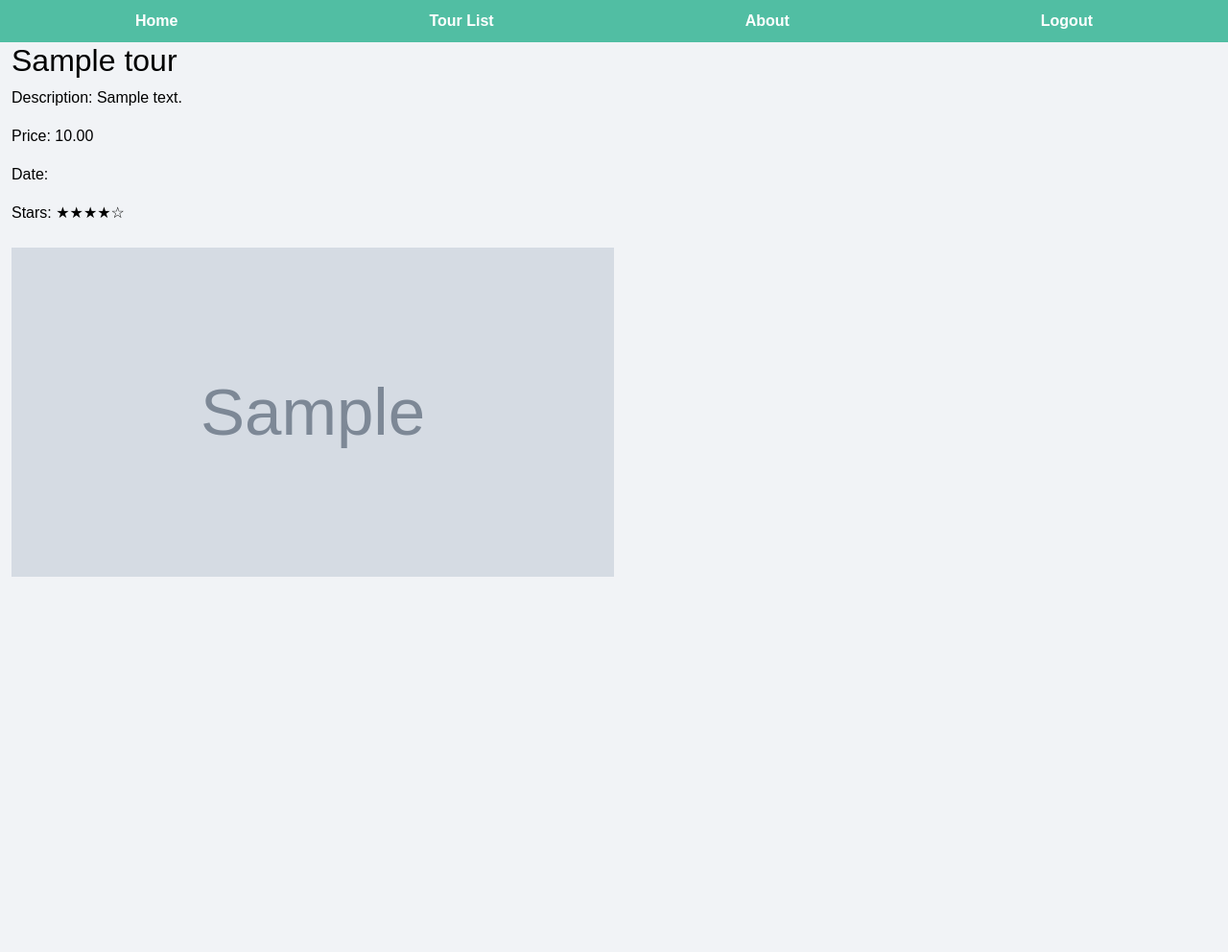
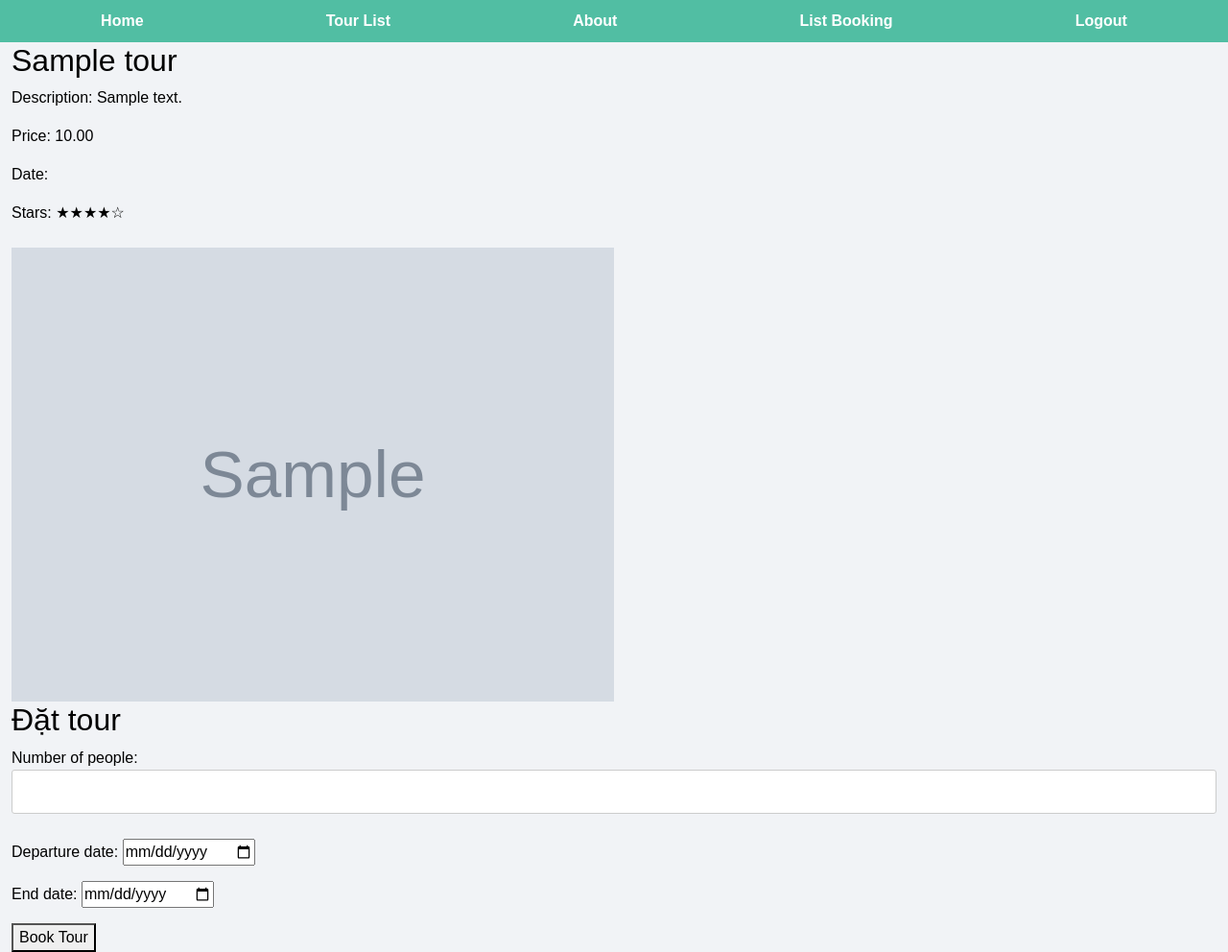
Before and after one commit to awesome-academy/python_hcm_naitei5_bms, a Django app: page /tour_booking/tour/1 in a window 1280 px wide. Shown: the whole page at 96% size. Before the commit the page ends 601 px from the top, so only its background shows below. Run offline with Django 4.2, Linux system fonts and the light colour scheme; a user stored in the database is signed in; tables that the repository leaves empty hold one stand-in row (values such as "Sample post"); grey boxes marked "Sample" are stand-in pictures; some libraries are stand-ins or nearby versions.

Commit message:
Đặt tour và xem danh sách đặt tour

```diff
--- a/Tour_Booking/tour_booking/forms.py
+++ b/Tour_Booking/tour_booking/forms.py
@@ -1,5 +1,7 @@
 from django import forms
 from django.utils.translation import gettext_lazy as _
+from .models import Booking
+from django.utils import timezone
 
 class TourSearchForm(forms.Form):
     query = forms.CharField(label=_('key search'), max_length=100, required=False)
@@ -8,3 +10,21 @@ class TourSearchForm(forms.Form):
     start_date = forms.DateField(label=_('Start day'), required=False)
     end_date = forms.DateField(label=_('End day'), required=False)
     location = forms.CharField(label=_('Address'), max_length=100, required=False)
+
+class BookingForm(forms.ModelForm):
+    class Meta:
+        model = Booking
+        fields = ['number_of_people', 'departure_date', 'end_date']
+        widgets = {
+            'departure_date': forms.DateInput(attrs={'type': 'date'}),
+            'end_date': forms.DateInput(attrs={'type': 'date'}),
+        }
+
+    def clean_departure_date(self):
+        departure_date = self.cleaned_data['departure_date']
+        current_date = timezone.localtime(timezone.now()).date()
+
+        if departure_date <= current_date:
+            raise forms.ValidationError("Ngày khởi hành phải lớn hơn ngày hiện tại.")
+
+        return departure_date
--- a/Tour_Booking/tour_booking/models.py
+++ b/Tour_Booking/tour_booking/models.py
@@ -1,5 +1,7 @@
 from django.db import models
 from django.urls import reverse
+from django.utils import timezone
+from django.core.exceptions import ValidationError
 
 class User(models.Model):
     id = models.BigAutoField(primary_key=True)
@@ -63,13 +65,26 @@ class Image(models.Model):
         return f"Image {self.id} for Tour {self.tour.name}"
 
 class Booking(models.Model):
-    #user = models.ForeignKey(User, on_delete=models.CASCADE)
-    #tour = models.ForeignKey(Tour, on_delete=models.CASCADE)
+    STATUS_CHOICES = (
+        ('Pending', 'Pending'),
+        ('Confirmed', 'Confirmed'),
+        ('Cancelled', 'Cancelled'),
+    )
+
+    user = models.ForeignKey(User, on_delete=models.CASCADE)
+    tour = models.ForeignKey(Tour, on_delete=models.CASCADE)
     status = models.CharField(max_length=255)
     created_at = models.DateTimeField(auto_now_add= True)
     price = models.DecimalField(max_digits=10, decimal_places=2)
     number_of_people = models.CharField(max_length=255)
     departure_date = models.DateTimeField()
+    end_date = models.DateField()
+
+    def clean(self):
+        current_date = timezone.now().date()
+
+        if self.departure_date <= current_date:
+            raise ValidationError("Ngày khởi hành phải lớn hơn ngày hiện tại.")
 
     def __str__(self):
         return f"{self.user.username} - {self.tour.name} - {self.status}"
--- a/Tour_Booking/tour_booking/static/css/style.css
+++ b/Tour_Booking/tour_booking/static/css/style.css
@@ -106,3 +106,9 @@ color: #429d87;
 .nav_ul {
 padding: 0px;
 }
+
+.pending-booking {
+  background-color: yellow;
+  font-weight: bold;
+  border: 1px solid rgb(5, 5, 5);
+}
--- a/Tour_Booking/tour_booking/templates/navbar.html
+++ b/Tour_Booking/tour_booking/templates/navbar.html
@@ -4,6 +4,7 @@
   <li><a href="{% url 'search' %}">{% trans "Tour List" %}</a></li>
   <li><a href="{% url 'index' %}">{% trans "About" %}</a></li>
   {% if user.is_authenticated %}
+  <li><a href="{% url 'list-bookings' %}">{% trans "List Booking" %}</a></li>
   <li><a href="{% url 'logout' %}">{% trans "Logout" %}</a></li>
   {% else %}
   <li><a href="{% url 'login' %}">{% trans "Login" %}</a></li>
--- a/Tour_Booking/tour_booking/templates/tour_booking/tour_detail.html
+++ b/Tour_Booking/tour_booking/templates/tour_booking/tour_detail.html
@@ -10,4 +10,13 @@
   {% for image in tour.image_set.all %}
     <img src="{{ image.image.url }}" alt="Tour Image" class="mt-2" width="50%" height="50%">
   {% endfor %}
+  <h2>Đặt tour</h2>
+  {% if error_message %}
+    <p style="color: red;">{{ error_message }}</p>
+  {% endif %}
+  <form method="post">
+    {% csrf_token %}
+    {{ form.as_p }}
+    <button type="submit">{% trans "Book Tour" %}</button>
+  </form>
 {% endblock %}
--- a/Tour_Booking/tour_booking/urls.py
+++ b/Tour_Booking/tour_booking/urls.py
@@ -8,4 +8,5 @@ urlpatterns = [
     path('login/', views.login_view, name='login'),
     path('logout/', views.logout_view, name='logout'),
     path('search/', views.search_view, name='search'),
+    path('bookings/', views.list_bookings, name='list-bookings'),
 ]
--- a/Tour_Booking/tour_booking/views.py
+++ b/Tour_Booking/tour_booking/views.py
@@ -1,11 +1,13 @@
 from django.shortcuts import render, redirect
 from django.utils.translation import gettext
 from django.views import generic
-from .models import Tour
+from .models import Tour, Booking
 from django.contrib.auth import authenticate, login, logout
+from django.contrib.auth.decorators import login_required
 from django.db.models import Q
-from .models import Tour
-from .forms import TourSearchForm
+from django.urls import reverse
+from .forms import TourSearchForm,BookingForm
+
 # Create your views here.
 def index(request):
     context = {"title": gettext("Home Page")}
@@ -14,10 +16,6 @@ def index(request):
 
 class TourListView(generic.ListView):
     model = Tour
-
-class TourDetailView(generic.DetailView):
-    model = Tour
-
 
 
 def login_view(request):
@@ -69,3 +67,38 @@ def search_view(request):
         'form': form,
     }
     return render(request, 'tour_booking/tour_list.html', context)
+
+# Tour_Detail & Book_tour
+class TourDetailView(generic.DetailView):
+    model = Tour
+    template_name = 'tour_booking/tour_detail.html'
+
+    def get_context_data(self, **kwargs):
+        context = super().get_context_data(**kwargs)
+        context['form'] = BookingForm()
+        return context
+
+    def post(self, request, *args, **kwargs):
+        tour = self.get_object()
+        form = BookingForm(request.POST)
+        if form.is_valid():
+            booking = form.save(commit=False)
+            booking.user = request.user
+            booking.tour = tour
+            booking.status = 'Pending'
+            booking.price = tour.price * int(form.cleaned_data['number_of_people'])
+            booking.save()
+
+            return redirect(reverse('tour-detail', args=[str(tour.pk)]))
+        else:
+            context = self.get_context_data(**kwargs)
+            context['form'] = form
+            return self.render_to_response(context)
+
+
+#List-Booking
+
+@login_required
+def list_bookings(request):
+    bookings = Booking.objects.filter(user=request.user)
+    return render(request, 'tour_booking/list_bookings.html', {'bookings': bookings})
```
Also changed, not shown: Tour_Booking/tour_booking/templates/tour_booking/list_bookings.html (added, +25 -0 lines).
